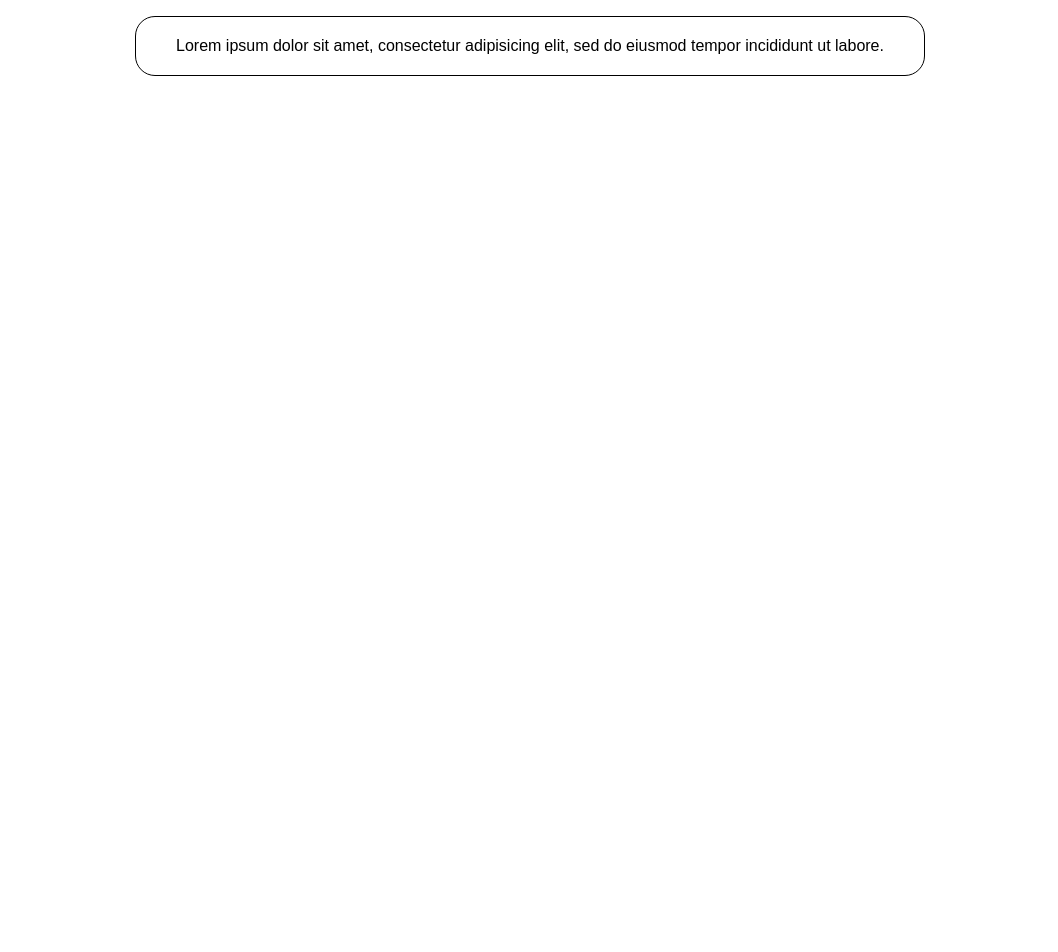
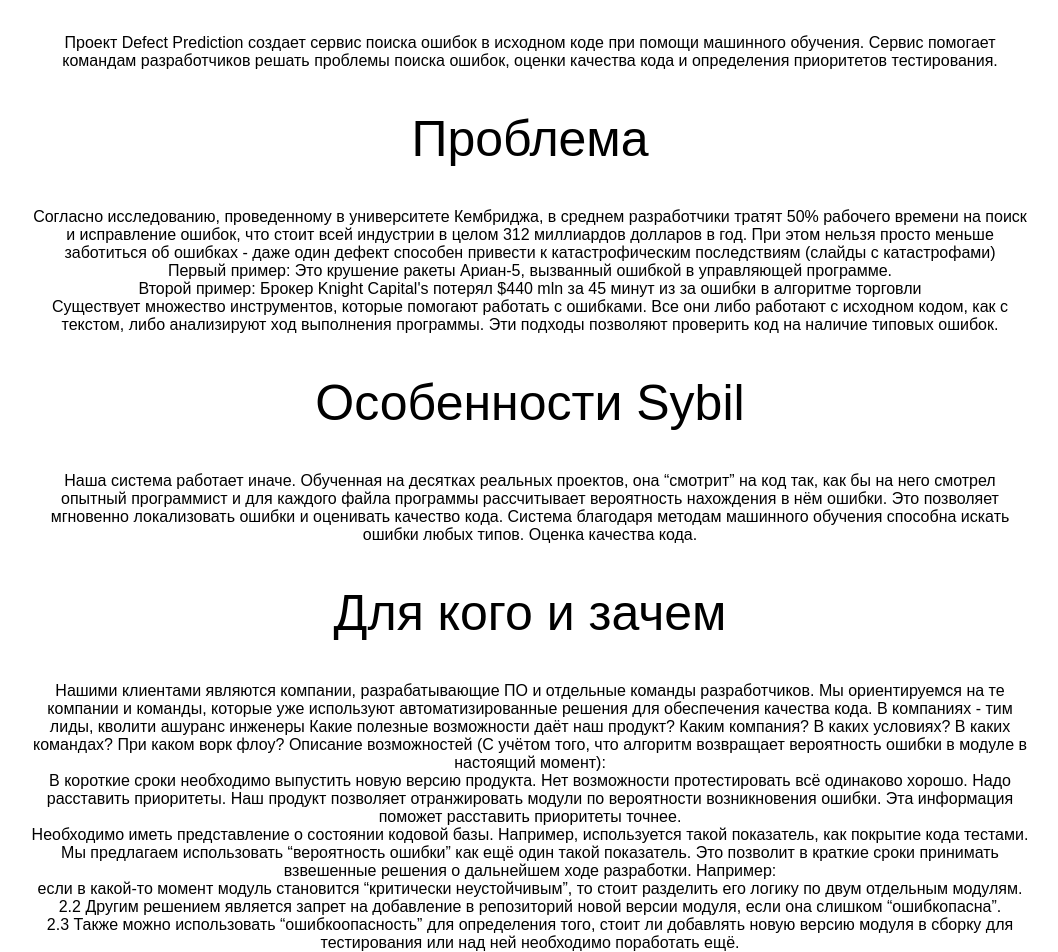
Before and after one commit to bobrovskayaa/coursework-fintech, a React (Create React App) app: page /about in a window 1280 px wide. Shown: the part 240-1192 px from the top of the page, without its empty margins (110-1168 px from the left). Before the commit the page ends 800 px from the top, so only its background shows below. Built offline with nearby package versions, Linux system fonts and the light colour scheme.

Commit message:
change display of text in InfoItem, add draft of information on page About, delete Demo

```diff
--- a/src/components/Info/Info.js
+++ b/src/components/Info/Info.js
@@ -8,9 +8,9 @@
     descr="For companies which develop software to find bugs in the earliest stages of development."
     tag="about">
       <div>
-        <InfoItem text='Lorem ipsum dolor sit amet, consectetur adipisicing elit, sed do eiusmod tempor incididunt ut labore.'/>
-        <InfoItem text='Lorem ipsum dolor sit amet, consectetur adipisicing elit, sed do eiusmod tempor incididunt ut labore.'/>
-        <InfoItem text='Lorem ipsum dolor sit amet, consectetur adipisicing elit, sed do eiusmod tempor incididunt ut labore.'/>
+        <InfoItem id='0'/>
+        <InfoItem id='1'/>
+        <InfoItem id='2'/>
       </div>
   </Wrapper>
 );
--- a/src/components/InfoItem/InfoItem.css
+++ b/src/components/InfoItem/InfoItem.css
@@ -1,6 +1,6 @@
 .info-item {
   display: inline-block;
-  max-width: 250px;
+  max-width: 280px;
   width: 100%;
   padding: 20px 30px;
   margin: 5px;
@@ -17,10 +17,14 @@
   margin: 10px;
 }
 
+.info-text {
+  height: 200px;
+  overflow: hidden;
+}
+
 .info-img {
   width: 50px;
 }
-
 
 .info-link, .info-link:visited {
   color: #000;
--- a/src/components/InfoItem/InfoItem.js
+++ b/src/components/InfoItem/InfoItem.js
@@ -1,6 +1,5 @@
 import React from 'react';
 import Button from '../Button/Button'
-import label from './label.png';
 
 import {
     NavLink
@@ -9,23 +8,33 @@
 import './InfoItem.css';
 
 const infoItemValue =
-    [{},
-    {},
-    {}];
+    [  { title: "Проблема",
+        text: "Согласно исследованию, проведенному в университете Кембриджа, в среднем разработчики тратят 50% рабочего времени на поиск и исправление ошибок, что стоит всей индустрии в целом 312 миллиардов долларов в год.",
+        img: './label.png'},
+      { title: "Sybil",
+        text: "Sybil - cервис поиска ошибок в исходном коде при помощи машинного обучения. Сервис помогает командам разработчиков решать проблемы поиска ошибок, оценки качества кода и определения приоритетов тестирования.",
+        img: ""},
+      { title: "Для кого",
+        text: "Нашими клиентами являются компании, разрабатывающие ПО и отдельные команды разработчиков. Мы ориентируемся на те компании и команды, которые уже используют автоматизированные решения для обеспечения качества кода.",
+        img: ""}];
 
-export default ({ text }) => (
+export default ({ id }) => {
+    return (
     <div className="info-item">
         <div className="info-subitem">
-            <img src={label} alt='картинка' className='info-img'/>
+            <img src={infoItemValue[id].img} alt='картинка' className='info-img'/>
         </div>
         <div className="info-subitem">
-            <h3>Заголовок</h3>
+            <h3>{infoItemValue[id].title}</h3>
         </div>
-        <div className="info-subitem">
-            {text}
+        <div>
+        <div className="info-subitem info-text">
+            {infoItemValue[id].text}
+        </div>
         </div>
         <NavLink to='/about' className='info-link'>
           <Button text="Подробней" style="form-button" />
         </NavLink>
     </div>
-);
+    )
+}
--- a/src/components/Menu/Menu.js
+++ b/src/components/Menu/Menu.js
@@ -14,7 +14,6 @@
       <nav className="horizontal-nav right">
         <ul>
           <li><Button text="About us" onClick={()=> funcChange('about')} style="nav-item"/></li>
-          <li><Button text="Demo" onClick={()=> funcChange('demo')} style="nav-item"/></li>
           <li><Button text="Manual" onClick={()=> funcChange('manual')} style="nav-item"/></li>
           <li><Button text="Contact us" onClick={()=> funcChange('form')} style="nav-item"/></li>
           <li><Button text="Log in" style="nav-item"/></li>
--- a/src/components/Wrapper/Wrapper.css
+++ b/src/components/Wrapper/Wrapper.css
@@ -1,5 +1,5 @@
 .wrapper {
-  max-width: 800px;
+  max-width: 1000px;
   width: 100%;
   overflow: hidden;
   margin: auto;
--- a/src/pages/About.js
+++ b/src/pages/About.js
@@ -1,11 +1,6 @@
 import React, { Component } from 'react';
 import MenuSimple from '../components/Menu/MenuSimple'
-import Menu from '../components/Menu/Menu'
-import Banner from '../components/Banner/Banner'
-import Info from '../components/Info/Info'
-import Demo from '../components/Demo/Demo'
-import Manual from '../components/Manual/Manual'
-import Form from '../components/Form/Form'
+import Wrapper from '../components/Wrapper/Wrapper'
 
 class About extends Component {
 
@@ -14,7 +9,54 @@
       <div>
         <MenuSimple />
         <div style={{padding: '30px'}}></div>
-        <Manual />
+        <Wrapper
+          header="Sybil"
+          descr="For companies which develop software to find bugs in the earliest stages of development.">
+            <div>
+              Проект Defect Prediction создает сервис поиска ошибок в исходном коде при помощи машинного обучения. Сервис помогает командам разработчиков решать проблемы поиска ошибок, оценки качества кода и определения приоритетов тестирования.
+            </div>
+        </Wrapper>
+        <Wrapper
+          header="Проблема">
+            <div>
+            Согласно исследованию, проведенному в университете Кембриджа, в среднем разработчики тратят 50% рабочего времени на поиск и исправление ошибок, что стоит всей индустрии в целом 312 миллиардов долларов в год. При этом нельзя просто меньше заботиться об ошибках - даже один дефект способен привести к катастрофическим последствиям (слайды с катастрофами)
+            <br />
+            Первый пример: Это крушение ракеты Ариан-5, вызванный ошибкой в управляющей программе.
+            <br />
+            Второй пример: Брокер Knight Capital's потерял $440 mln за 45 минут из за ошибки в алгоритме торговли
+            <br />
+            Существует множество инструментов, которые помогают работать с ошибками. Все они либо работают с исходном кодом, как с текстом, либо анализируют ход выполнения программы. Эти подходы позволяют проверить код на наличие типовых ошибок.
+            </div>
+        </Wrapper>
+        <Wrapper
+          header="Особенности Sybil">
+            <div>
+            Наша система работает иначе. Обученная на десятках реальных проектов, она “смотрит” на код так, как бы на него смотрел опытный программист и для каждого файла программы рассчитывает вероятность нахождения в нём ошибки. Это позволяет мгновенно локализовать ошибки и оценивать качество кода.
+            Система благодаря методам машинного обучения способна искать ошибки любых типов.
+            Оценка качества кода.
+            </div>
+        </Wrapper>
+        <Wrapper
+          header="Для кого и зачем">
+            <div>
+            Нашими клиентами являются компании, разрабатывающие ПО и отдельные команды разработчиков. Мы ориентируемся на те компании и команды, которые уже используют автоматизированные решения для обеспечения качества кода.
+            В компаниях - тим лиды, кволити ашуранс инженеры
+            Какие полезные возможности даёт наш продукт? Каким компания? В каких условиях? В каких командах? При каком ворк флоу?
+            Описание возможностей (С учётом того, что алгоритм возвращает вероятность ошибки в модуле в настоящий момент):
+            <br />
+            В короткие сроки необходимо выпустить новую версию продукта. Нет возможности протестировать всё одинаково хорошо. Надо расставить приоритеты. Наш продукт позволяет отранжировать модули по вероятности возникновения ошибки. Эта информация поможет расставить приоритеты точнее.
+            <br />
+            Необходимо иметь представление о состоянии кодовой базы. Например, используется такой показатель, как покрытие кода тестами. Мы предлагаем использовать “вероятность ошибки” как ещё один такой показатель. Это позволит в краткие сроки принимать взвешенные решения о дальнейшем ходе разработки. Например:
+            <ul>
+              <li>если в какой-то момент модуль становится “критически неустойчивым”, то стоит разделить его логику по двум отдельным модулям.
+              </li>
+              <li>2.2 Другим решением является запрет на добавление в репозиторий новой версии модуля, если она слишком “ошибкопасна”.
+              </li>
+              <li>2.3 Также можно использовать “ошибкоопасность” для определения того, стоит ли добавлять новую версию модуля в сборку для тестирования или над ней необходимо поработать ещё.
+              </li>
+            </ul>
+            </div>
+        </Wrapper>
       </div>
     );
   }
--- a/src/pages/Home.js
+++ b/src/pages/Home.js
@@ -2,7 +2,6 @@
 import Menu from '../components/Menu/Menu'
 import Banner from '../components/Banner/Banner'
 import Info from '../components/Info/Info'
-import Demo from '../components/Demo/Demo'
 import Manual from '../components/Manual/Manual'
 import Form from '../components/Form/Form'
 
@@ -14,7 +13,7 @@
     const element = document.getElementById(tag);
 
     element.scrollIntoView(true);
-    window.scrollBy(0,-80);
+    window.scrollBy(0,-50);
   };
 
   render() {
@@ -25,9 +24,9 @@
         </div>
         <Banner funcChange={this.handleMenu}/>
         <Info />
-        <Demo />
         <Manual />
         <Form />
+        <div style={{padding: '30px'}}></div>
       </div>
     );
   }
```
Also changed, not shown: src/components/Demo/Demo.css (deleted, +0 -31 lines), src/components/Demo/Demo.js (deleted, +0 -27 lines).
